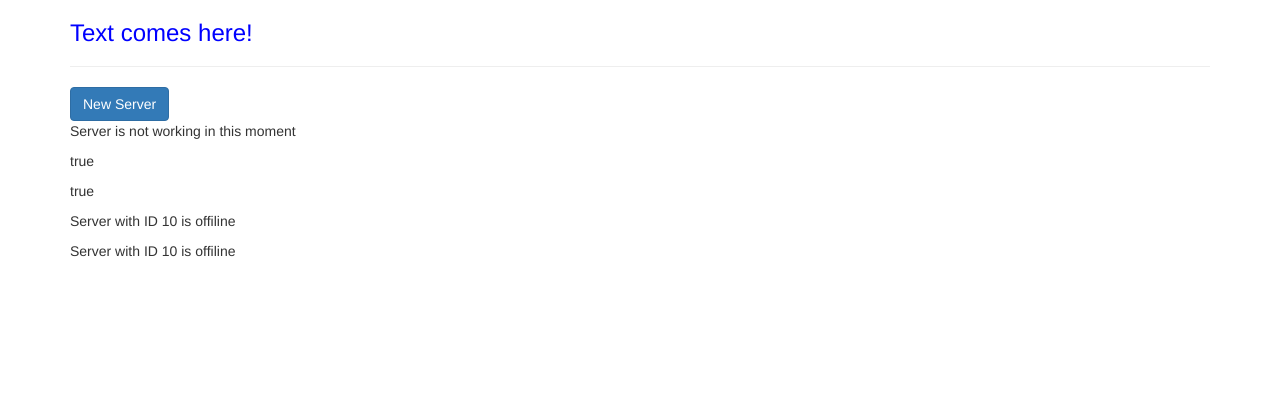
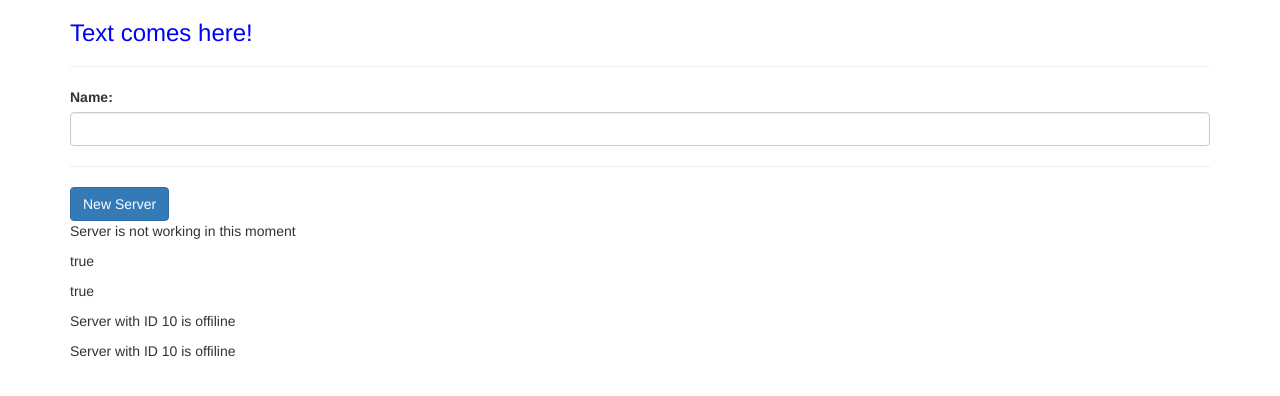
Before and after one commit to clebersonp/angular5-udemy, an Angular app in the folder my-first-app/: page / in a window 1280 px wide. Shown: the top 396 px of the page. Built offline with nearby package versions, Linux system fonts and the light colour scheme.

Commit message:
criado event bind para passar valor para o banckend e mostrar na tela o valor alterado

```diff
--- a/my-first-app/src/app/servers/servers.component.html
+++ b/my-first-app/src/app/servers/servers.component.html
@@ -1,3 +1,15 @@
+<label>Name:</label>
+<input
+    type="text"
+    class="form-control"
+    (input)="onUpdateServerName($event)"
+>
+<!-- passando dados para o servico via event data bind -->
+<!-- event bind -> (nomeEventoDoAtributo)="metodoOuFuncao()"; $event passado via parametro -->
+<p>{{ serverName }}</p>
+
+<hr>
+
 <!-- property databinding - colocar a propriedade html entre conchetes e o seu valor é uma variavel do servico -->
 <!-- propriedade de html usa-se [] -> chama-se property bind; eventos de componentes html usa-se () -> chama-se event bind -->
 <button
--- a/my-first-app/src/app/servers/servers.component.ts
+++ b/my-first-app/src/app/servers/servers.component.ts
@@ -1,4 +1,4 @@
-import { Component, OnInit } from '@angular/core';
+import { Component, OnInit, Input } from '@angular/core';
 
 @Component({
   selector: 'app-servers', // usado como uma tag no html
@@ -10,6 +10,7 @@ import { Component, OnInit } from '@angular/core';
 export class ServersComponent implements OnInit {
   serverCreationStatus = 'Server is not working in this moment';
   allowNewServer = false;
+  serverName = '';
 
   constructor() {
 
@@ -26,4 +27,9 @@ export class ServersComponent implements OnInit {
     this.serverCreationStatus = 'Server is running right now!';
   }
 
+  onUpdateServerName(event: Event) {
+    // console.log(event);
+    this.serverName = (<HTMLInputElement>event.target).value;
+  }
+
 }
```
